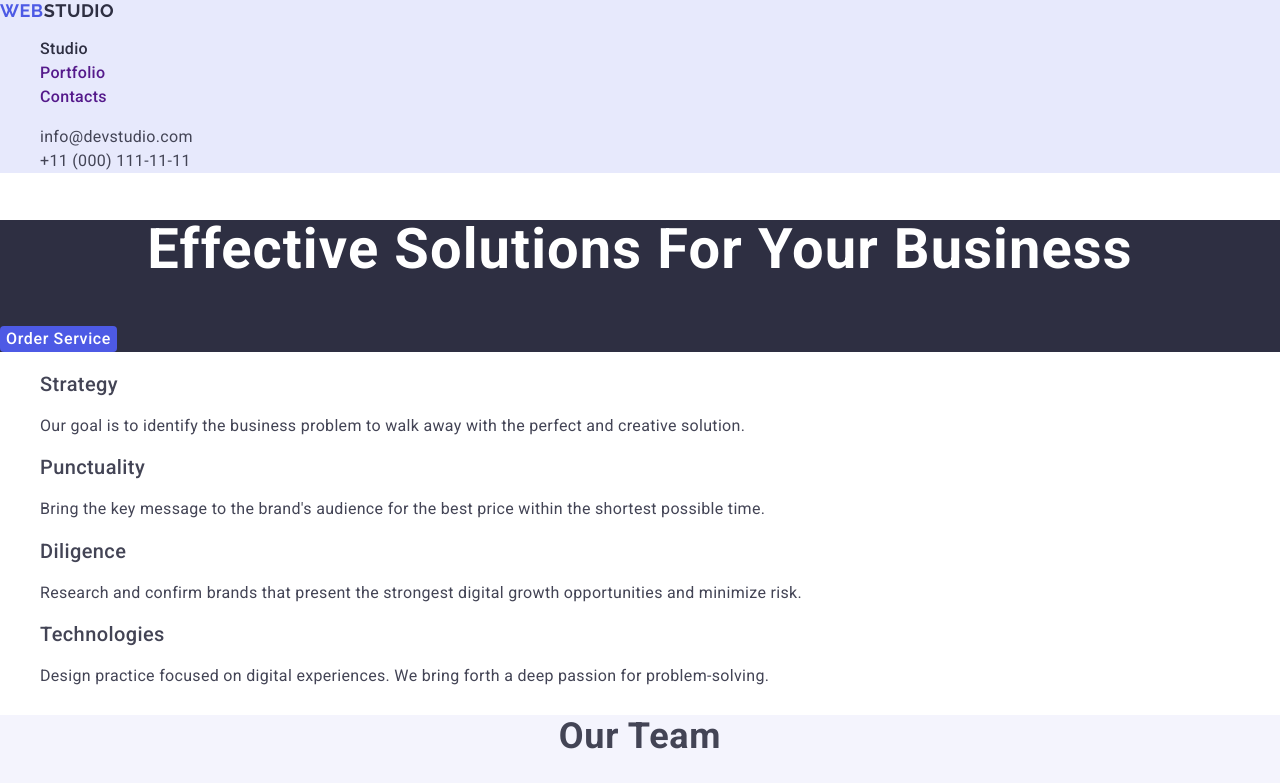
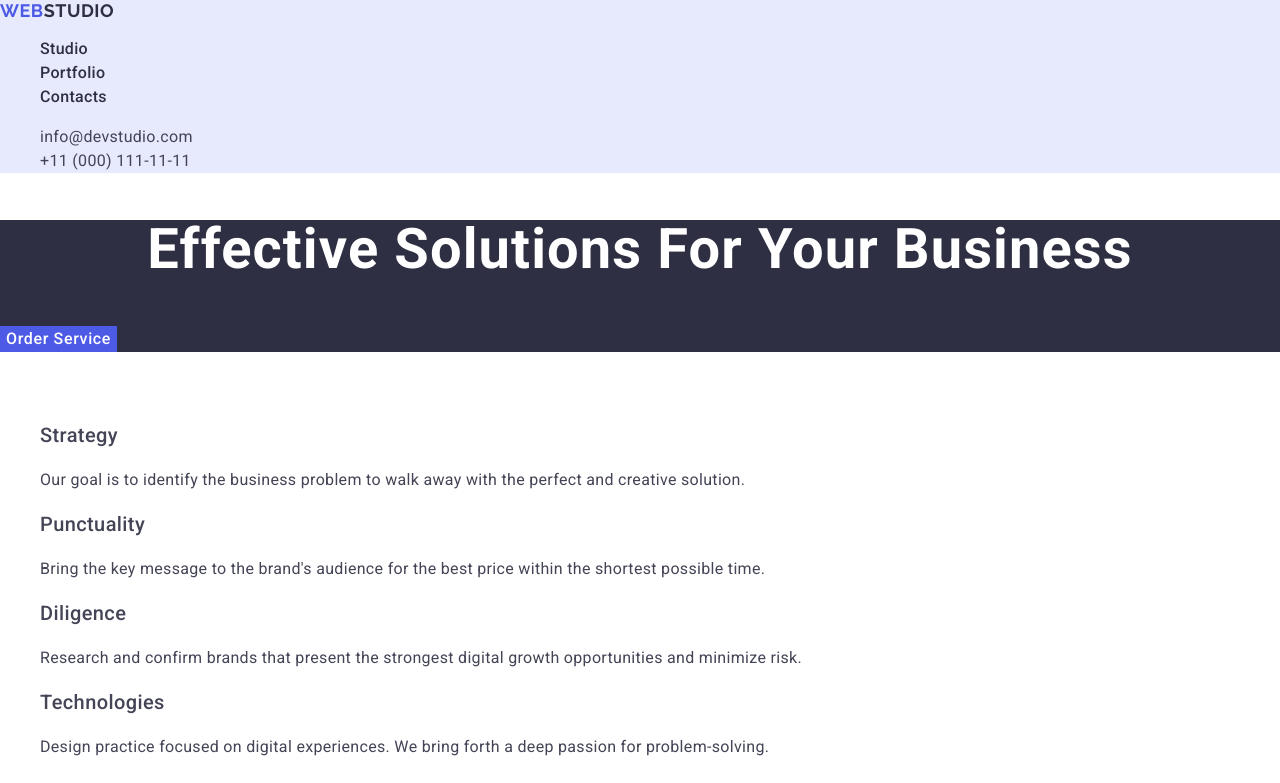
Before and after one commit to Misiokinka/goit-markup-hw-02, a plain HTML site: page index.html in a window 1280 px wide. Shown: the top 783 px of the page. Drawn offline with nearby package versions, Linux system fonts and the light colour scheme.

Commit message:
committtt

```diff
--- a/css/styles.css
+++ b/css/styles.css
@@ -9,18 +9,16 @@ header {
 }
 
 .visually-hidden {
-    position: absolute;
-    width: 1px;
-    height: 1px;
-    margin: -1px;
+
     border: 0;
-    padding: 0;
     white-space: nowrap;
     clip-path: inset(100%);
     clip: rect(0 0 0 0);
     overflow: hidden;
     text-align: center;
     text-transform: capitalize;
+    color: #2e2f42;
+
 }
 
 a {
@@ -37,7 +35,7 @@ button {
 
 .button-primary {
 
-    border-radius: 4px;
+
     background-color: #4D5AE5;
     color: #FFFFFF;
     cursor: pointer;
@@ -75,7 +73,7 @@ button {
     color: #f4f4fd;
 }
 
-.nav-link-studio {
+.nav-link-list {
     color: #2e2f42
 }
 
@@ -139,7 +137,7 @@ button {
 .project-list-title {
     font-size: 20px;
     font-weight: 500;
-    line-height: 1.2;
+    line-height: 1.5;
     letter-spacing: 0.02em;
 }
 
@@ -157,18 +155,19 @@ button {
 }
 
 .team-info-cards li {
-    border-radius: 0px 0px 4px 4px;
+
     background-color: #FFF;
-    box-shadow: 0px 2px 1px 0px rgba(46, 47, 66, 0.08), 0px 1px 1px 0px rgba(46, 47, 66, 0.16), 0px 1px 6px 0px rgba(46, 47, 66, 0.08);
+
 }
 
 .team-title {
     font-size: 36px;
     font-weight: 700;
-    line-height: 1.2;
+    line-height: 1.11;
     letter-spacing: 0.02em;
     text-align: center;
     text-transform: capitalize;
+    color: #2e2f42;
 
 }
 
@@ -200,8 +199,7 @@ button {
 .portfolio-list li {
     border: 1px solid #E7E9FC;
     background-color: #FFF;
-    width: 360px;
-    height: 420px;
+
 
 }
 
@@ -215,13 +213,13 @@ button {
 .portfolio-project-item {
     color: #434455;
     font-size: 16px;
-    line-height: 1.5;
+    line-height: 1.2;
     letter-spacing: 0.02em;
 }
 
 /* Footer */
 
-footer {
+.footer {
     background-color: #2E2F42;
 }
 
--- a/index.html
+++ b/index.html
@@ -24,9 +24,9 @@
           >Web<span class="logo-name">Studio</span>
         </a>
         <ul class="nav-list">
-          <li><a class="nav-link-studio" href="./index.html">Studio</a></li>
-          <li><a href="">Portfolio</a></li>
-          <li><a href="">Contacts</a></li>
+          <li><a class="nav-link-list" href="./index.html">Studio</a></li>
+          <li><a class="nav-link-list" href="">Portfolio</a></li>
+          <li><a class="nav-link-list" href="">Contacts</a></li>
         </ul>
       </nav>
       <address class="address-items">
@@ -209,7 +209,7 @@
         </ul>
       </section>
     </main>
-    <footer>
+    <footer class="footer">
       <a class="logo" href="./index.html"
         >Web <span class="logo-name-footer">Studio</span>
       </a>
```
